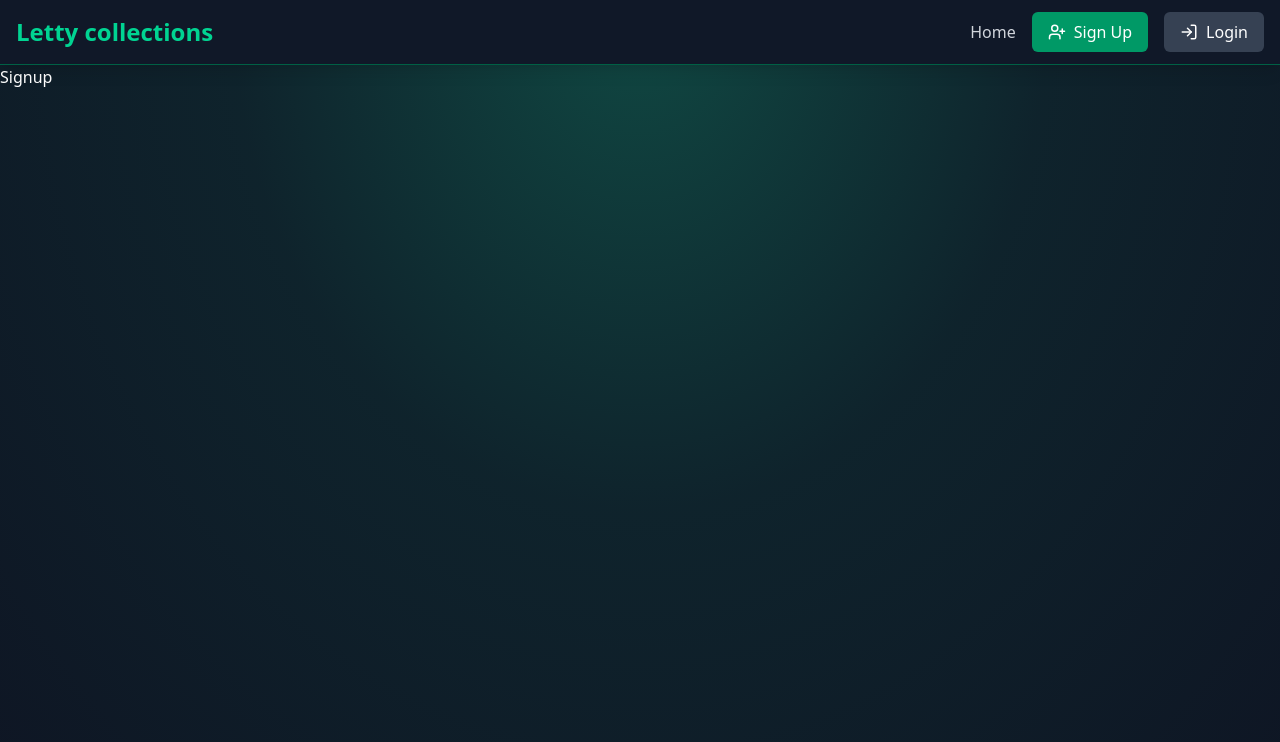
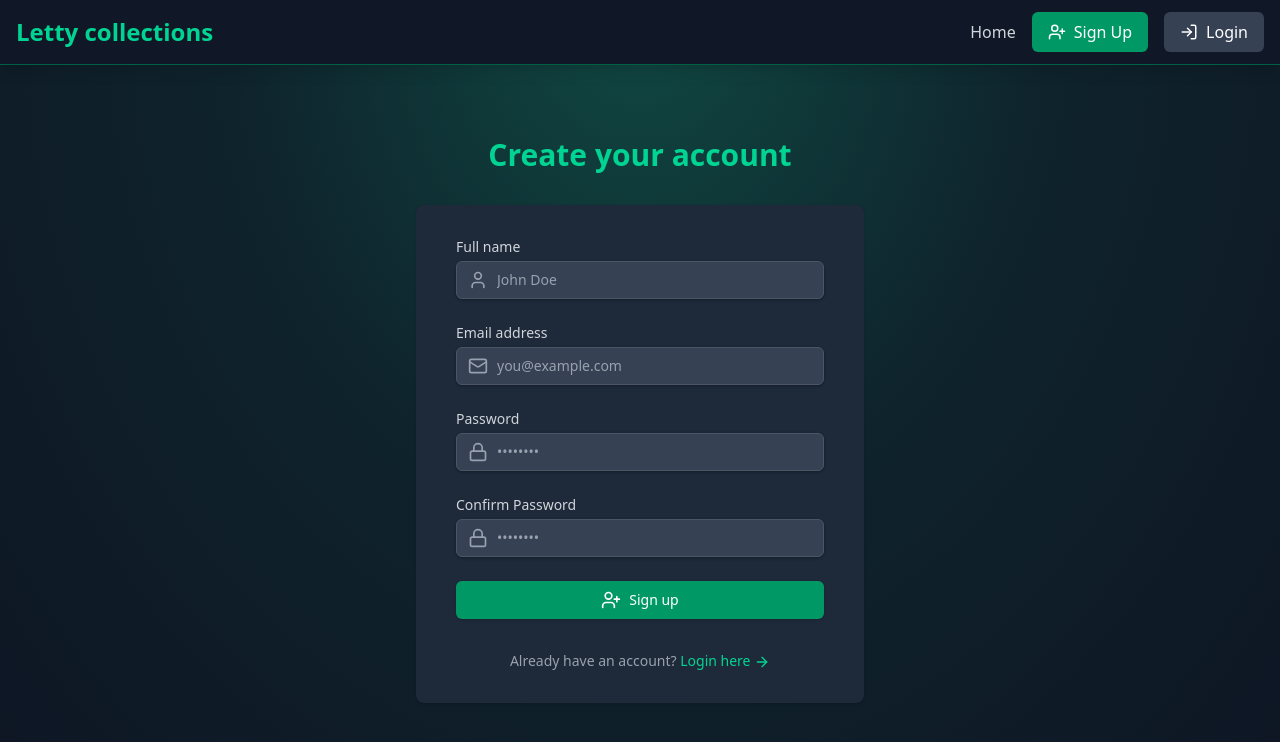
Before and after one commit to Francisomondi/e-commerce-store, a React (Vite) app in the folder frontend/: page /signup in a window 1280 px wide. Shown: the top 742 px of the page. Built offline with nearby package versions, Linux system fonts and the light colour scheme.

Commit message:
frontend, sign up ui done..framer motion implemented

```diff
--- a/frontend/src/pages/Signup.jsx
+++ b/frontend/src/pages/Signup.jsx
@@ -1,11 +1,158 @@
 import React from 'react'
+import { useState } from "react";
+import { Link } from "react-router-dom";
+import { UserPlus, Mail, Lock, User, ArrowRight, Loader } from "lucide-react";
+import { motion } from "framer-motion";
 
 const Signup = () => {
+  const {loading, setLoading} = useState(false)
+  const [formData, setFormData] = useState({
+		name: "",
+		email: "",
+		password: "",
+		confirmPassword: "",
+	});
+  const handleSubmit = async (e) => {
+    e.preventDefault();
+    setLoading(true)
+    console.log(formData)
+  }
   return (
-    <div>
-      Signup
-    </div>
-  )
-}
+		<div className='flex flex-col justify-center py-12 sm:px-6 lg:px-8'>
+			<motion.div
+				className='sm:mx-auto sm:w-full sm:max-w-md'
+				initial={{ opacity: 0, y: -20 }}
+				animate={{ opacity: 1, y: 0 }}
+				transition={{ duration: 0.8 }}
+			>
+				<h2 className='mt-6 text-center text-3xl font-extrabold text-emerald-400'>Create your account</h2>
+			</motion.div>
 
-export default Signup
+			<motion.div
+				className='mt-8 sm:mx-auto sm:w-full sm:max-w-md'
+				initial={{ opacity: 0, y: 20 }}
+				animate={{ opacity: 1, y: 0 }}
+				transition={{ duration: 0.8, delay: 0.2 }}
+			>
+				<div className='bg-gray-800 py-8 px-4 shadow sm:rounded-lg sm:px-10'>
+					<form onSubmit={handleSubmit} className='space-y-6'>
+						<div>
+							<label htmlFor='name' className='block text-sm font-medium text-gray-300'>
+								Full name
+							</label>
+							<div className='mt-1 relative rounded-md shadow-sm'>
+								<div className='absolute inset-y-0 left-0 pl-3 flex items-center pointer-events-none'>
+									<User className='h-5 w-5 text-gray-400' aria-hidden='true' />
+								</div>
+								<input
+									id='name'
+									type='text'
+									required
+									value={formData.name}
+									onChange={(e) => setFormData({ ...formData, name: e.target.value })}
+									className='block w-full px-3 py-2 pl-10 bg-gray-700 border border-gray-600 rounded-md shadow-sm
+									 placeholder-gray-400 focus:outline-none focus:ring-emerald-500 focus:border-emerald-500 sm:text-sm'
+									placeholder='John Doe'
+								/>
+							</div>
+						</div>
+
+						<div>
+							<label htmlFor='email' className='block text-sm font-medium text-gray-300'>
+								Email address
+							</label>
+							<div className='mt-1 relative rounded-md shadow-sm'>
+								<div className='absolute inset-y-0 left-0 pl-3 flex items-center pointer-events-none'>
+									<Mail className='h-5 w-5 text-gray-400' aria-hidden='true' />
+								</div>
+								<input
+									id='email'
+									type='email'
+									required
+									value={formData.email}
+									onChange={(e) => setFormData({ ...formData, email: e.target.value })}
+									className=' block w-full px-3 py-2 pl-10 bg-gray-700 border border-gray-600
+									rounded-md shadow-sm
+									 placeholder-gray-400 focus:outline-none focus:ring-emerald-500
+									 focus:border-emerald-500 sm:text-sm'
+									placeholder='you@example.com'
+								/>
+							</div>
+						</div>
+
+						<div>
+							<label htmlFor='password' className='block text-sm font-medium text-gray-300'>
+								Password
+							</label>
+							<div className='mt-1 relative rounded-md shadow-sm'>
+								<div className='absolute inset-y-0 left-0 pl-3 flex items-center pointer-events-none'>
+									<Lock className='h-5 w-5 text-gray-400' aria-hidden='true' />
+								</div>
+								<input
+									id='password'
+									type='password'
+									required
+									value={formData.password}
+									onChange={(e) => setFormData({ ...formData, password: e.target.value })}
+									className=' block w-full px-3 py-2 pl-10 bg-gray-700 border border-gray-600
+									rounded-md shadow-sm placeholder-gray-400 focus:outline-none focus:ring-emerald-500 focus:border-emerald-500 sm:text-sm'
+									placeholder='••••••••'
+								/>
+							</div>
+						</div>
+
+						<div>
+							<label htmlFor='confirmPassword' className='block text-sm font-medium text-gray-300'>
+								Confirm Password
+							</label>
+							<div className='mt-1 relative rounded-md shadow-sm'>
+								<div className='absolute inset-y-0 left-0 pl-3 flex items-center pointer-events-none'>
+									<Lock className='h-5 w-5 text-gray-400' aria-hidden='true' />
+								</div>
+								<input
+									id='confirmPassword'
+									type='password'
+									required
+									value={formData.confirmPassword}
+									onChange={(e) => setFormData({ ...formData, confirmPassword: e.target.value })}
+									className=' block w-full px-3 py-2 pl-10 bg-gray-700 border
+									 border-gray-600 rounded-md shadow-sm placeholder-gray-400 focus:outline-none focus:ring-emerald-500 focus:border-emerald-500 sm:text-sm'
+									placeholder='••••••••'
+								/>
+							</div>
+						</div>
+
+						<button
+							type='submit'
+							className='w-full flex justify-center py-2 px-4 border border-transparent
+							rounded-md shadow-sm text-sm font-medium text-white bg-emerald-600
+							 hover:bg-emerald-700 focus:outline-none focus:ring-2 focus:ring-offset-2
+							  focus:ring-emerald-500 transition duration-150 ease-in-out disabled:opacity-50'
+							disabled={loading}
+						>
+							{loading ? (
+								<>
+									<Loader className='mr-2 h-5 w-5 animate-spin' aria-hidden='true' />
+									Loading...
+								</>
+							) : (
+								<>
+									<UserPlus className='mr-2 h-5 w-5' aria-hidden='true' />
+									Sign up
+								</>
+							)}
+						</button>
+					</form>
+
+					<p className='mt-8 text-center text-sm text-gray-400'>
+						Already have an account?{" "}
+						<Link to='/login' className='font-medium text-emerald-400 hover:text-emerald-300'>
+							Login here <ArrowRight className='inline h-4 w-4' />
+						</Link>
+					</p>
+				</div>
+			</motion.div>
+		</div>
+	);
+};
+export default Signup;
```
